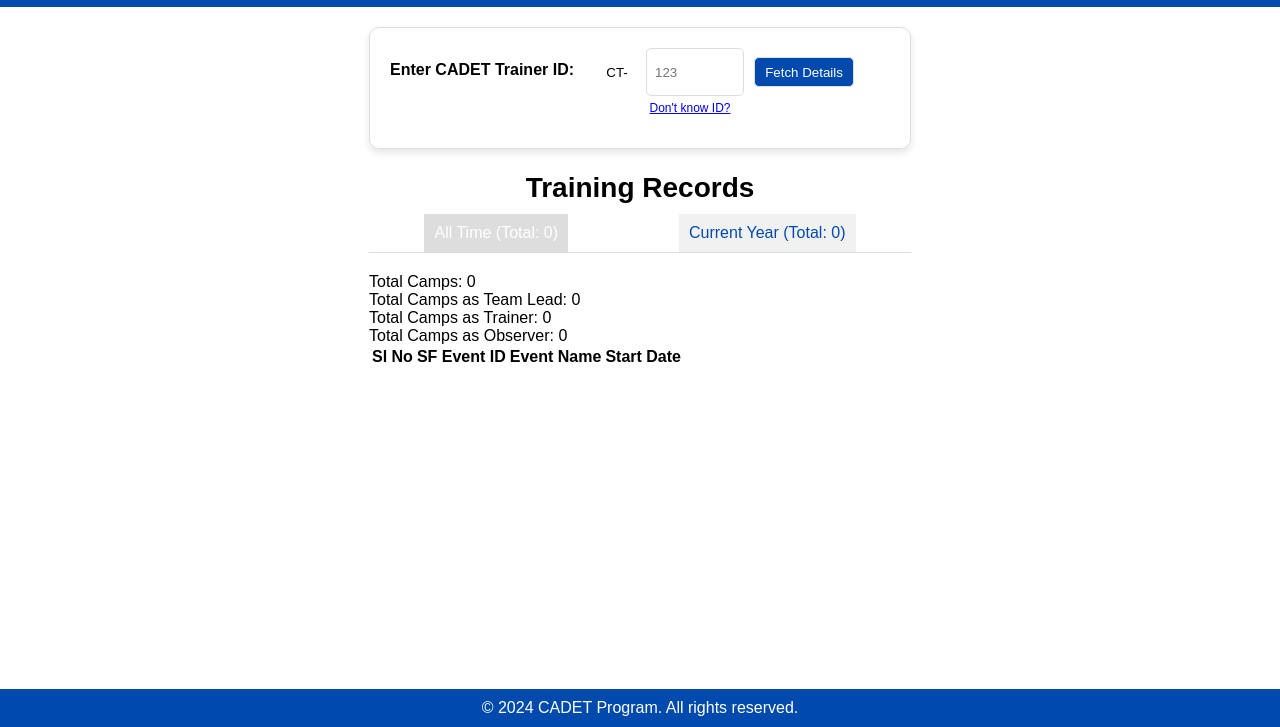
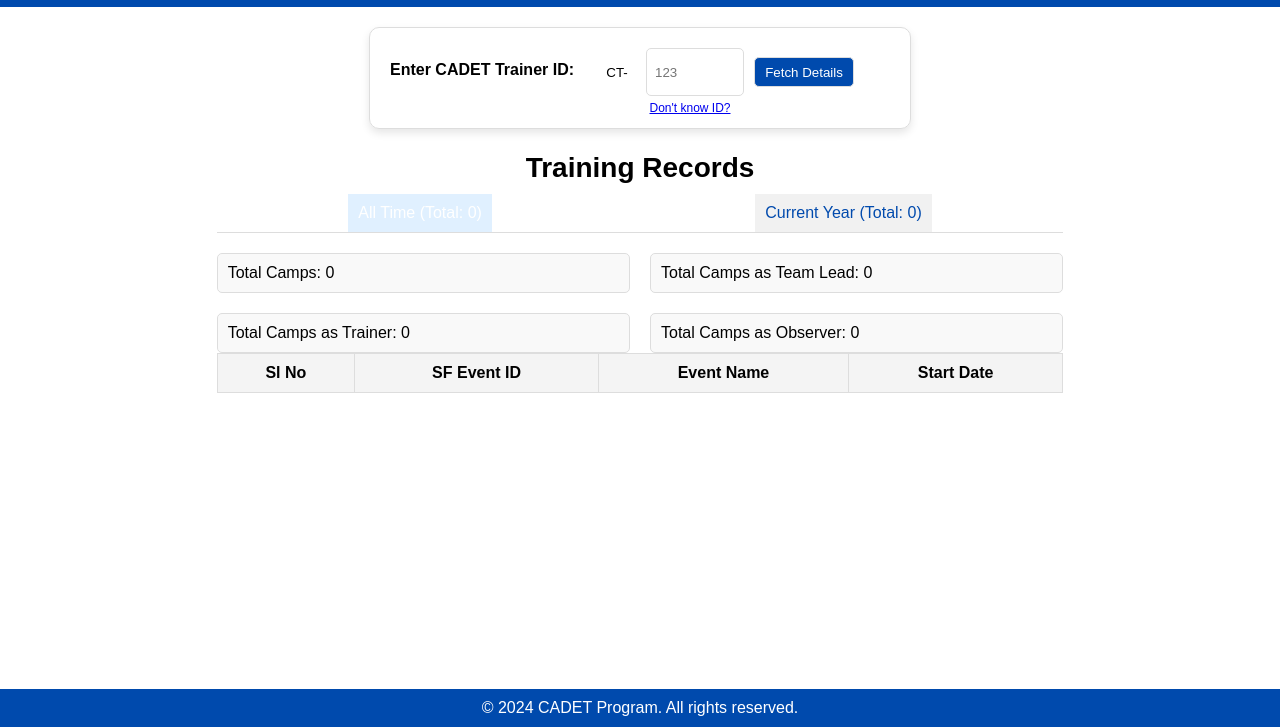
Before and after one commit to rajagopalan-cadet/cadet-webapp, a website: page training-record.html in a window 1280 px wide. Shown: the part 73-800 px from the top of the page. Drawn offline with Linux system fonts and the light colour scheme.

Commit message:
Update training-record.html
Added better view and paginantion

```diff
--- a/training-record.html
+++ b/training-record.html
@@ -55,7 +55,7 @@
 
         .form-container {
             width: 500px;
-            height:80px;
+            height:60px;
             max-width: 1200px;
             margin: 0 auto;
             padding: 20px;
@@ -131,7 +131,7 @@
         }
 
         .tablink.active {
-            background-color: #004aad;
+            background-color: #e0f0ff;
             color: white;
         }
 
@@ -240,8 +240,60 @@ h2 {
     font-weight: bold; /* Optional: make the text bold */
     text-align:center;
 }
-        .tablink.active {
-    background-color: #ddd; /* Change to your preferred active tab color */
+/* Summary View */
+.summary-view {
+    display: flex;
+    flex-wrap: wrap;
+    gap: 20px; /* Space between items, adjust as needed */
+}
+
+.summary-counter {
+    flex: 1 1 45%; /* Adjust the width of the items, 45% ensures two items per row with some space */
+    box-sizing: border-box; /* Ensures padding and border are included in the width */
+    padding: 10px;
+    border: 1px solid #ddd;
+    border-radius: 5px;
+    background-color: #f9f9f9; /* Background color for summary counters */
+}
+
+/* Table Center Alignment */
+.details-view table {
+    width: 100%;
+    border-collapse: collapse;
+}
+
+.details-view th, .details-view td {
+    text-align: center;
+    padding: 10px;
+    border: 1px solid #ddd;
+}
+
+.details-view th {
+    background-color: #f4f4f4;
+}
+
+/* Pagination Controls */
+.pagination {
+    text-align: center;
+    margin: 20px 0;
+}
+
+.pagination a {
+    padding: 8px 16px;
+    margin: 0 2px;
+    border: 1px solid #ddd;
+    border-radius: 5px;
+    text-decoration: none;
+    color: #333;
+}
+
+.pagination a.active {
+    background-color: #ddd;
+    font-weight: bold;
+}
+
+.pagination a:hover {
+    background-color: #f4f4f4;
 }
     </style>
 </head>
```
